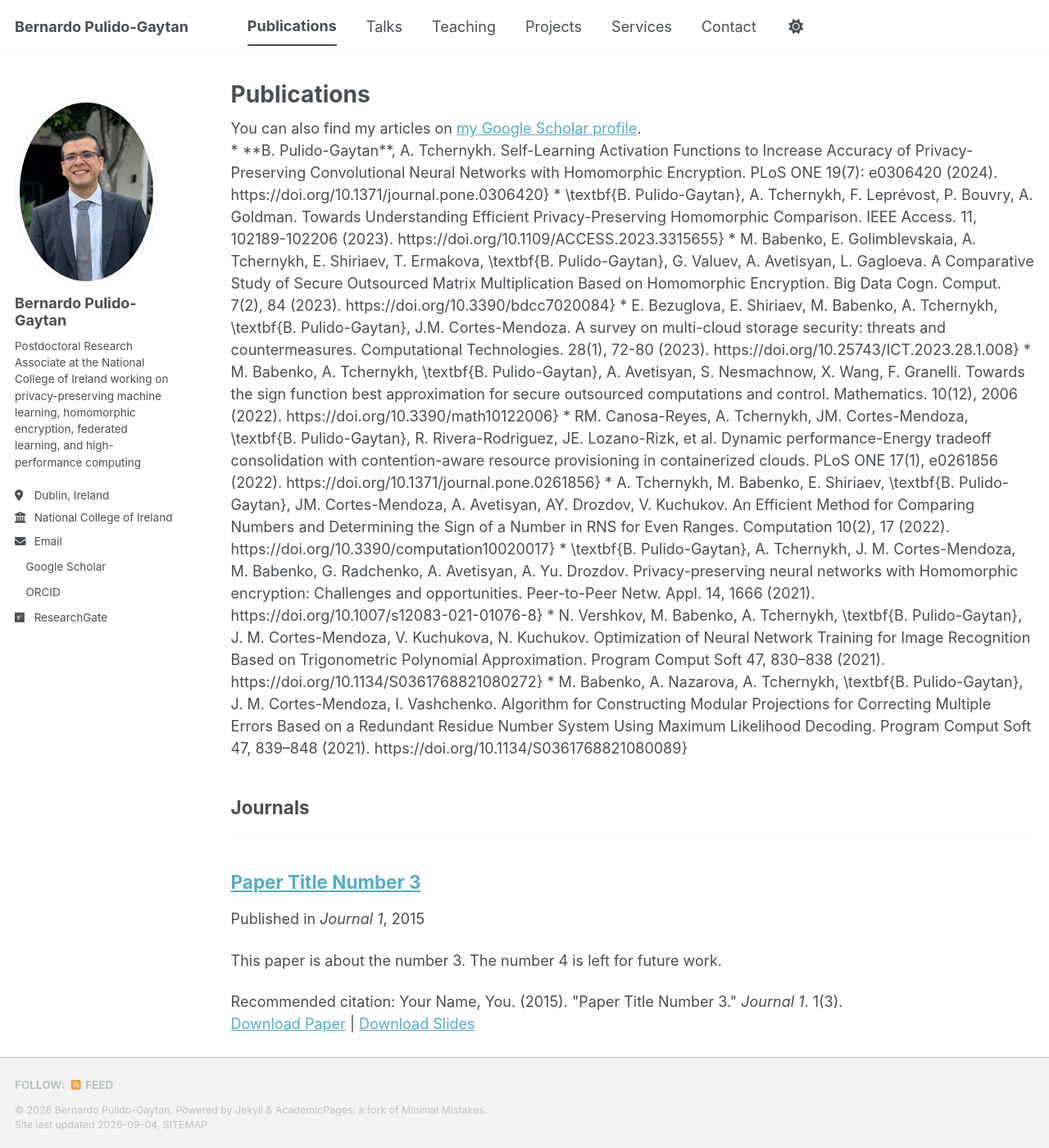
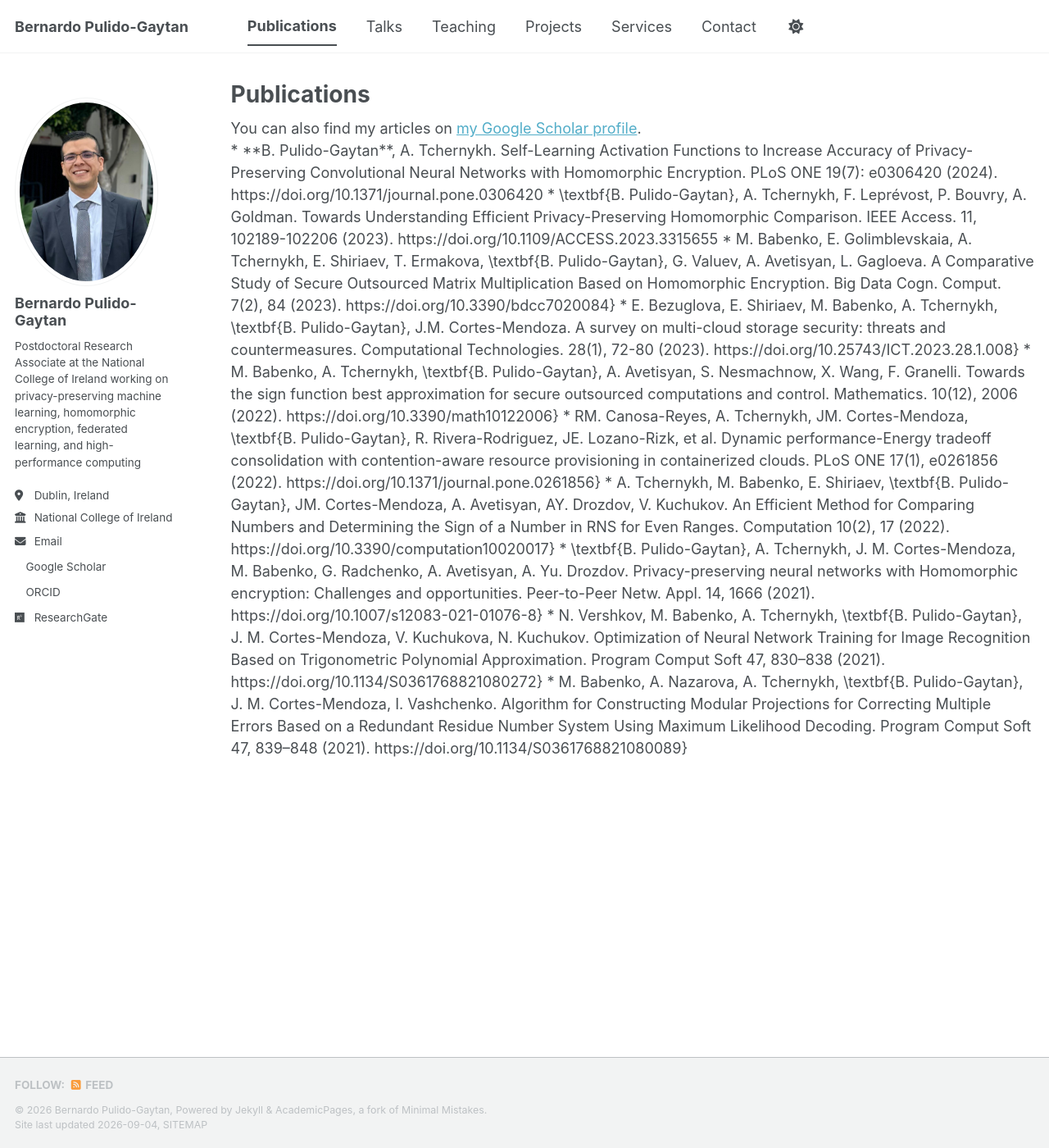
Before and after one commit to BernardoPulido/bernardopulido.github.io, a Jekyll site: the page built from _pages/publications.html, in a window 1280 px wide and 1400 px high. Shown: the whole window at 82% size. Built offline with Jekyll 4.4.1, drawn with Linux system fonts in a browser that asks for light colours; a style sheet for code colours, icons or effects is not loaded; part of the change alters nothing that is shown; some of the changed text lies outside the part shown.

```diff
--- a/_pages/publications.html
+++ b/_pages/publications.html
@@ -9,12 +9,13 @@ author_profile: true
   <div class="wordwrap">You can also find my articles on <a href="{{site.author.googlescholar}}">my Google Scholar profile</a>.</div>
 {% endif %}
 
+{% include base_path %}
 
 
 
-* **B. Pulido-Gaytan**, A. Tchernykh. Self-Learning Activation Functions to Increase Accuracy of Privacy-Preserving Convolutional Neural Networks with Homomorphic Encryption. PLoS ONE 19(7): e0306420 (2024). https://doi.org/10.1371/journal.pone.0306420}
+* **B. Pulido-Gaytan**, A. Tchernykh. Self-Learning Activation Functions to Increase Accuracy of Privacy-Preserving Convolutional Neural Networks with Homomorphic Encryption. PLoS ONE 19(7): e0306420 (2024). https://doi.org/10.1371/journal.pone.0306420
 
-* \textbf{B. Pulido-Gaytan}, A. Tchernykh, F. Leprévost, P. Bouvry, A. Goldman. Towards Understanding Efficient Privacy-Preserving Homomorphic Comparison. IEEE Access. 11, 102189-102206 (2023). https://doi.org/10.1109/ACCESS.2023.3315655}
+* \textbf{B. Pulido-Gaytan}, A. Tchernykh, F. Leprévost, P. Bouvry, A. Goldman. Towards Understanding Efficient Privacy-Preserving Homomorphic Comparison. IEEE Access. 11, 102189-102206 (2023). https://doi.org/10.1109/ACCESS.2023.3315655
 
 * M. Babenko, E. Golimblevskaia, A. Tchernykh, E. Shiriaev, T. Ermakova, \textbf{B. Pulido-Gaytan}, G. Valuev, A. Avetisyan, L. Gagloeva. A Comparative Study of Secure Outsourced Matrix Multiplication Based on Homomorphic Encryption. Big Data Cogn. Comput. 7(2), 84 (2023). https://doi.org/10.3390/bdcc7020084}
 
@@ -34,10 +35,8 @@ author_profile: true
 
 
 
-{% include base_path %}
-
 <!-- New style rendering if publication categories are defined -->
-{% if site.publication_category %}
+<!-- {% if site.publication_category %}
   {% for category in site.publication_category  %}
     {% assign title_shown = false %}
     {% for post in site.publications reversed %}
@@ -56,3 +55,6 @@ author_profile: true
     {% include archive-single.html %}
   {% endfor %}
 {% endif %}
+
+
+-->
```
